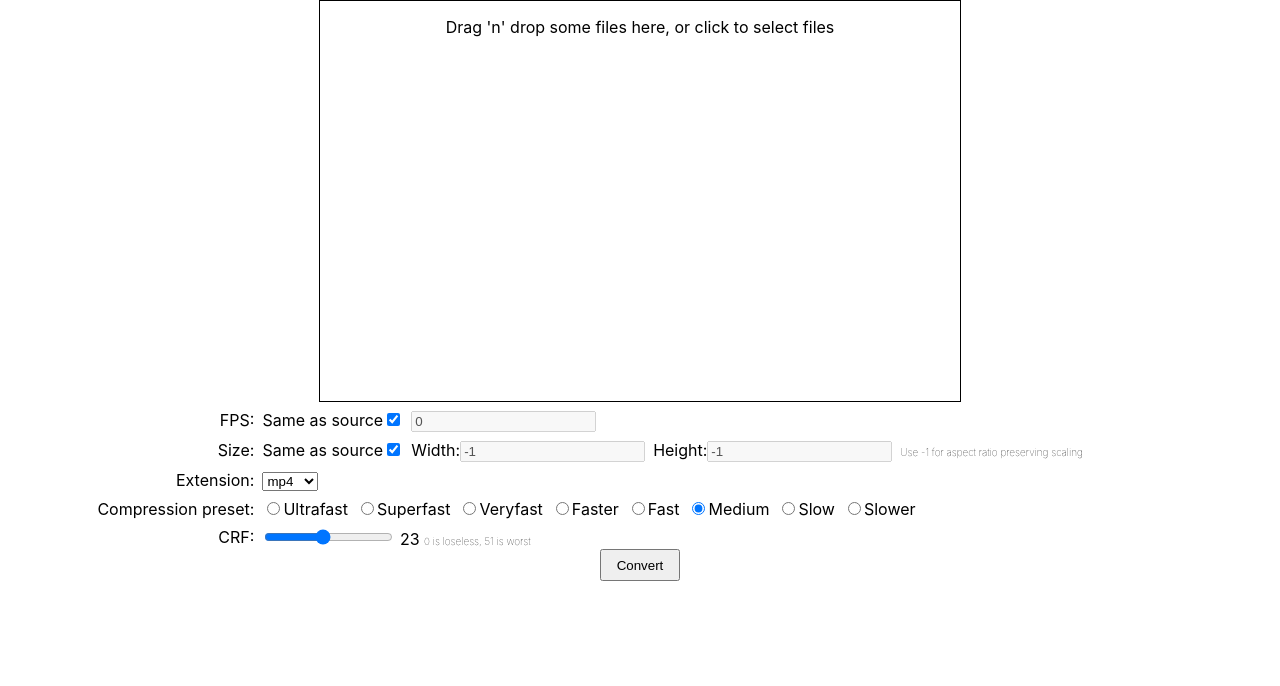
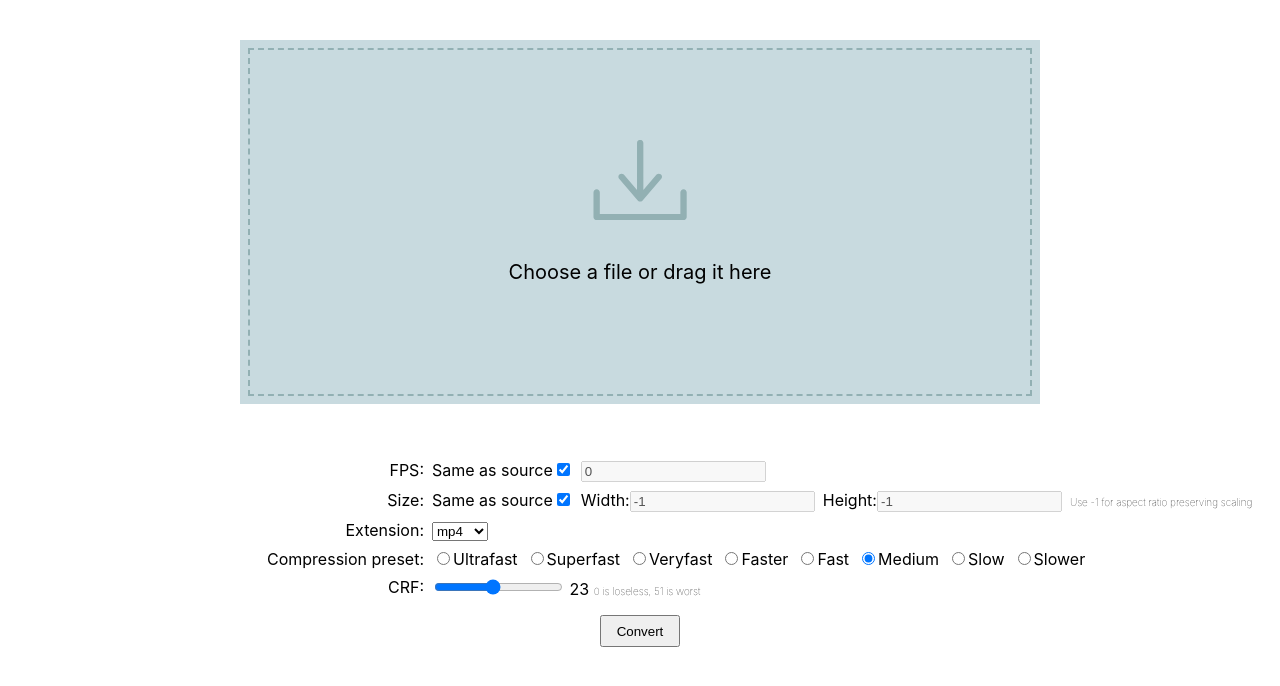
Before and after one commit to ccyccyccy/video-processing, a React (Create React App) app: page / in a window 1280 px wide. Shown: the top 686 px of the page. Built offline with nearby package versions, Linux system fonts and the light colour scheme.

Commit message:
Adjust CSS

```diff
--- a/src/App.css
+++ b/src/App.css
@@ -1,18 +1,24 @@
+#root {
+    margin: 5vh auto
+}
+
 .container {
     text-align: center;
 }
 
 .uploaderContainer {
-    display: flex;
-    text-align: center;
-    align-items: center;
-    justify-content: center;
+    font-size: 1.25rem;
+    background-color: #c8dadf;
+    position: relative;
+    max-width: 800px;
+    margin: 0 auto;
 }
 
 .mainForm {
     display: grid;
-    grid-template-columns: .5fr 2fr;
+    grid-template-columns: 1fr 2fr;
     gap: .5rem .5rem;
+    margin-top: 2rem;
 }
 
 .mainForm .fieldLabel {
@@ -34,6 +40,7 @@
 .messageAndProgress {
     grid-column: 1 / 3;
     text-align: center;
+    margin-bottom: 1rem;
 }
 
 .option {
@@ -43,9 +50,71 @@
 #convertButton {
     width: 5rem;
     height: 2rem;
+    margin: 1rem;
 }
 
 .uploadZone {
     height: 50vh;
     width: 50vw;
 }
+
+.boxIcon {
+    width: 100%;
+    height: 80px;
+    fill: #92b0b3;
+    display: block;
+    margin-bottom: 40px;
+}
+
+.checkmark__circle {
+    stroke-dasharray: 432; /* ORIGINALLY 166px */
+    stroke-dashoffset: 432; /* ORIGINALLY 166px */
+    stroke-width: 2;
+    stroke-miterlimit: 10;
+    stroke: #7ac142;
+    fill: none;
+    animation: stroke 0.6s cubic-bezier(0.65, 0, 0.45, 1) forwards;
+  }
+
+  .checkmark {
+    width: 212px; /* ORIGINALLY 56px */
+    height: 212px; /* ORIGINALLY 56px */
+    border-radius: 50%;
+    display: block;
+    stroke-width: 2;
+    stroke: #fff;
+    stroke-miterlimit: 10;
+    margin: 6.5% auto;
+    box-shadow: inset 0px 0px 0px #7ac142;
+    animation: fill .4s ease-in-out .4s forwards, scale .3s ease-in-out .9s both;
+  }
+
+  .checkmark__check {
+    transform-origin: 50% 50%;
+    stroke-dasharray: 196; /* ORIGINALLY 48px */
+    stroke-dashoffset: 196; /* ORIGINALLY 48px*/
+    animation: stroke 0.3s cubic-bezier(0.65, 0, 0.45, 1) 0.8s forwards;
+  }
+
+  @keyframes stroke {
+    100% {
+      stroke-dashoffset: 0;
+    }
+  }
+  @keyframes scale {
+    0%, 100% {
+      transform: none;
+    }
+    50% {
+      transform: scale3d(1.1, 1.1, 1);
+    }
+  }
+  @keyframes fill {
+    100% {
+      box-shadow: inset 0px 0px 0px 120px #7ac142;
+    }
+  }
+
+  .checkmarkContainer {
+    padding: 1px 1px;
+  }
--- a/src/App.tsx
+++ b/src/App.tsx
@@ -1,4 +1,4 @@
-import React, { useCallback, useRef, useState } from 'react';
+import React, { useCallback, useState } from 'react';
 import './App.css';
 import { createFFmpeg, fetchFile } from '@ffmpeg/ffmpeg';
 import { useDropzone } from 'react-dropzone';
@@ -78,22 +78,33 @@ function App() {
   const { getRootProps, getInputProps, isDragActive } = useDropzone({ onDrop })
 
   const style = {
-    width  : "50vw",
-    height : "50vh",
-    border : "1px solid black"
+    // width: "50vw",
+    // height: "50vh",
+    background: isDragActive ? "#FFFFFF" : "#C8DADF",
+    outline: "2px dashed #92B0B3",
+    outlineOffset: isDragActive ? "-20px" : "-10px",
+    padding: "100px 20px",
+    transition: "outline-offset .15s ease-in-out, background-color .15s linear"
   };
 
   return (
     <div className="container">
       <div className="uploaderContainer">
-        <div {...getRootProps({style})}>
-          <input {...getInputProps()} multiple={false} type="file" accept="video/*,image/gif" />
-          {
-            isDragActive ?
-              <p>Drop the files here ...</p> :
-              <p>Drag 'n' drop some files here, or click to select files</p>
-          }
-        </div>
+        {file === null ?
+          <div {...getRootProps({ style })}>
+            <input {...getInputProps()} multiple={false} type="file" accept="video/*,image/gif" />
+            <div>
+              <svg className="boxIcon" xmlns="http://www.w3.org/2000/svg" width="50" height="43" viewBox="0 0 50 43">
+                <path d="M48.4 26.5c-.9 0-1.7.7-1.7 1.7v11.6h-43.3v-11.6c0-.9-.7-1.7-1.7-1.7s-1.7.7-1.7 1.7v13.2c0 .9.7 1.7 1.7 1.7h46.7c.9 0 1.7-.7 1.7-1.7v-13.2c0-1-.7-1.7-1.7-1.7zm-24.5 6.1c.3.3.8.5 1.2.5.4 0 .9-.2 1.2-.5l10-11.6c.7-.7.7-1.7 0-2.4s-1.7-.7-2.4 0l-7.1 8.3v-25.3c0-.9-.7-1.7-1.7-1.7s-1.7.7-1.7 1.7v25.3l-7.1-8.3c-.7-.7-1.7-.7-2.4 0s-.7 1.7 0 2.4l10 11.6z"></path>
+              </svg>
+              <p>Choose a file or drag it here</p>
+            </div>
+          </div> :
+          <div className="checkmarkContainer">
+            <svg className="checkmark" xmlns="http://www.w3.org/2000/svg" viewBox="0 0 52 52"><circle className="checkmark__circle" cx="26" cy="26" r="25" fill="none" /><path className="checkmark__check" fill="none" d="M14.1 27.2l7.1 7.2 16.7-16.8" /></svg>
+            <p>File <span className="tooltip">{file.name}</span> successfully uploaded!</p>
+          </div>
+        }
       </div>
       <form className="mainForm">
         <div className="messageAndProgress">{message} {progress !== 0 && <progress value={progress} />}</div>
--- a/tsconfig.json
+++ b/tsconfig.json
@@ -18,7 +18,8 @@
     "resolveJsonModule": true,
     "isolatedModules": true,
     "noEmit": true,
-    "jsx": "react-jsx"
+    "jsx": "react-jsx",
+    "sourceMap": true,
   },
   "include": [
     "src"
```
